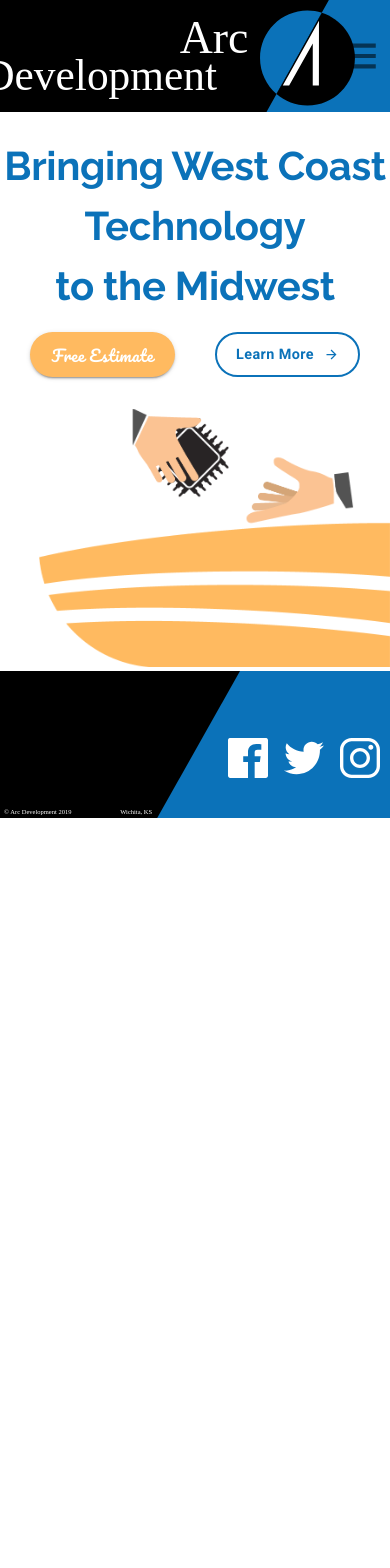
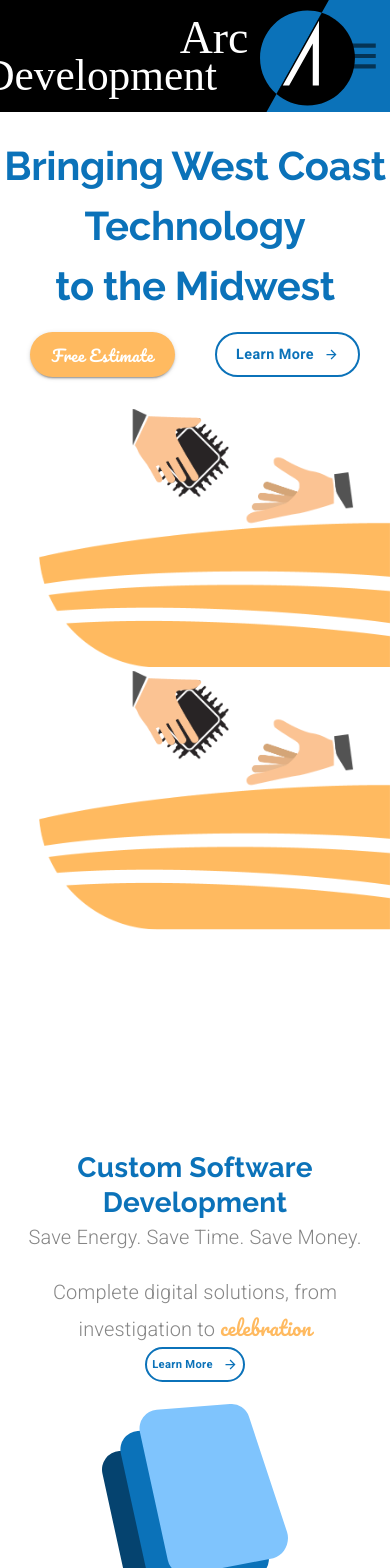
Before and after one commit to KatieFrey/arcdevelopement, a React (Create React App) app: page / in a window 390 px wide. Shown: the top 1568 px of the page. Before the commit the page ends 844 px from the top, so only its background shows below. Built offline with nearby package versions, Linux system fonts and the light colour scheme.

Commit message:
Services Block Part 1

```diff
--- a/src/components/LandingPage.js
+++ b/src/components/LandingPage.js
@@ -2,14 +2,18 @@ import {useEffect} from 'react';
 //import Lottie from 'react-lottie';
 import { useTheme } from '@mui/material';
 import lottie from "lottie-web";
-import {LandingPageSVG, GridBox, GridSVG, EstimateButton, LearnButton, TypographyGrid} from '../utils/mui-styled-components/landingpage';
-import { Button, Typography } from '@mui/material';
+import {LandingPageSVG, GridBox, GridSVG, EstimateButton, LearnButtonHero, TypographyGrid, SpecialText, LearnButton, IconImage, GridBoxMain, ServiceGrid} from '../utils/mui-styled-components/landingpage';
+import { Typography } from '@mui/material';
 import ButtonArrow from './ui/ButtonArrow';
 
+import { useMediaQuery } from '@mui/material';
+
 import animationData from '../animations/landinganimation/data';
+import customSoftwareIcon from '../assets/Custom Software Icon.svg';
 
 export default function LandingPage() {
   const theme = useTheme();
+  const matchesSM = useMediaQuery(theme.breakpoints.down("sm"));
 
   useEffect(() => {
     lottie.loadAnimation({
@@ -35,8 +39,8 @@ export default function LandingPage() {
   // }
   //<Lottie options={defaultOptions} height={"100%"} width={"100%"} />
   return (
-    <GridBox container direction="column" style={{marginTop: "5em"}}>
-      <GridBox item>
+    <GridBoxMain container direction="column" style={{marginTop: "5em"}}>
+      <GridBox item /*---Hero Block---*/ >
         <GridBox container justifyContent="flex-end" alignItems="center" direction="row">
           <TypographyGrid sm item>
             <Typography variant="h2" align="center">
@@ -47,10 +51,10 @@ export default function LandingPage() {
                 <EstimateButton variant="contained">Free Estimate</EstimateButton>
               </GridBox>
               <GridBox item>
-                <LearnButton variant="outlined">
+                <LearnButtonHero variant="outlined">
                   <span style={{ marginRight: 10}}>Learn More</span>
                   <ButtonArrow width={15} height={15} fill={theme.palette.common.blue} />
-                </LearnButton>
+                </LearnButtonHero>
               </GridBox>
             </GridBox>
           </TypographyGrid>
@@ -59,6 +63,22 @@ export default function LandingPage() {
           </GridSVG>
         </GridBox>
       </GridBox>
-    </GridBox>
+      <GridBox item /*---Services Block---*/>
+        <ServiceGrid container direction="row" justifyContent={matchesSM ? "center" : undefined}>
+          <GridBox item style={{marginLeft: matchesSM ? 0 : "5em", textAlign: matchesSM ? "center" : undefined}}>
+            <Typography variant="h4">Custom Software Development</Typography>
+            <Typography variant="subtitle1" style={{marginBottom: "1em"}}>Save Energy. Save Time. Save Money.</Typography>
+            <Typography variant="subtitle1">Complete digital solutions, from investigation to <SpecialText>celebration</SpecialText></Typography>
+            <LearnButton variant="outlined">
+              <span style={{ marginRight: 10}}>Learn More</span>
+              <ButtonArrow width={15} height={15} fill={theme.palette.common.blue} />
+            </LearnButton>
+          </GridBox>
+          <GridBox item>
+            <IconImage alt="custom software icon" src={customSoftwareIcon} />
+          </GridBox>
+        </ServiceGrid>
+      </GridBox>
+    </GridBoxMain>
   )
 }
--- a/src/components/ui/Theme.js
+++ b/src/components/ui/Theme.js
@@ -1,7 +1,8 @@
-import { createTheme } from '@mui/material/styles';
+import { createTheme, useTheme } from '@mui/material/styles';
 
 const arcBlue = "#0B72B9";
-const arcOrange = "#FFBA60"
+const arcOrange = "#FFBA60";
+const arcGrey = "#868686";
 
 export default createTheme({
   palette: {
@@ -35,6 +36,31 @@ export default createTheme({
       fontSize: "2.5rem",
       color: `${arcBlue}`,
       lineHeight: 1.5
+    },
+    h3: {
+      fontFamily: "Pacifico",
+      fontSize: "2.5rem",
+      color: `${arcBlue}`
+    },
+    h4: {
+      fontFamily: "Raleway",
+      fontSize: "1.75rem",
+      color: `${arcBlue}`,
+      fontWeight: 700
+    },
+    subtitle1: {
+      fontSize: "1.25rem",
+      fontWeight: 300,
+      color: `${arcGrey}`
+    },
+    learnButton: {
+      borderColor: `${arcBlue}`,
+      color: `${arcBlue}`,
+      borderWidth: 2,
+      textTransform: "none",
+      borderRadius: 50,
+      fontFamily: "Roboto",
+      fontWeight: "bold",
     }
   },
   components: {
--- a/src/utils/mui-styled-components/landingpage.jsx
+++ b/src/utils/mui-styled-components/landingpage.jsx
@@ -50,15 +50,38 @@ export const EstimateButton = styled(Button)(({ theme }) => ({
   }
 }));
 
-export const LearnButton = styled(Button)(({ theme }) => ({
-  borderColor: theme.palette.common.blue,
-  color: theme.palette.common.blue,
-  borderWidth: 2,
-  textTransform: "none",
-  borderRadius: 50,
-  fontFamily: "Roboto",
-  fontWeight: "bold",
+export const LearnButtonHero = styled(Button)(({ theme }) => ({
+  ...theme.typography.learnButton,
   fontSize: "0.9rem",
   height: 45,
   width: 145
 }));
+
+export const SpecialText = styled('span')(({theme}) => ({
+  fontFamily: "Pacifico",
+  color: theme.palette.common.orange
+}))
+
+export const LearnButton = styled(Button)(({ theme }) => ({
+  ...theme.typography.learnButton,
+  fontSize: "0.7rem",
+  height: 35,
+  padding: 5,
+  [theme.breakpoints.down("sm")]: {
+    marginBottom: "2em"
+  }
+}));
+
+export const IconImage = styled('img')(({theme}) => ({
+  marginLeft: "2em",
+  [theme.breakpoints.down("sm")]: {
+    marginLeft: 0
+  }
+}))
+
+export const ServiceGrid = styled(Grid)(({theme}) => ({
+  marginTop: "12em",
+  [theme.breakpoints.down("sm")]: {
+    padding: 25
+  }
+}))
```
